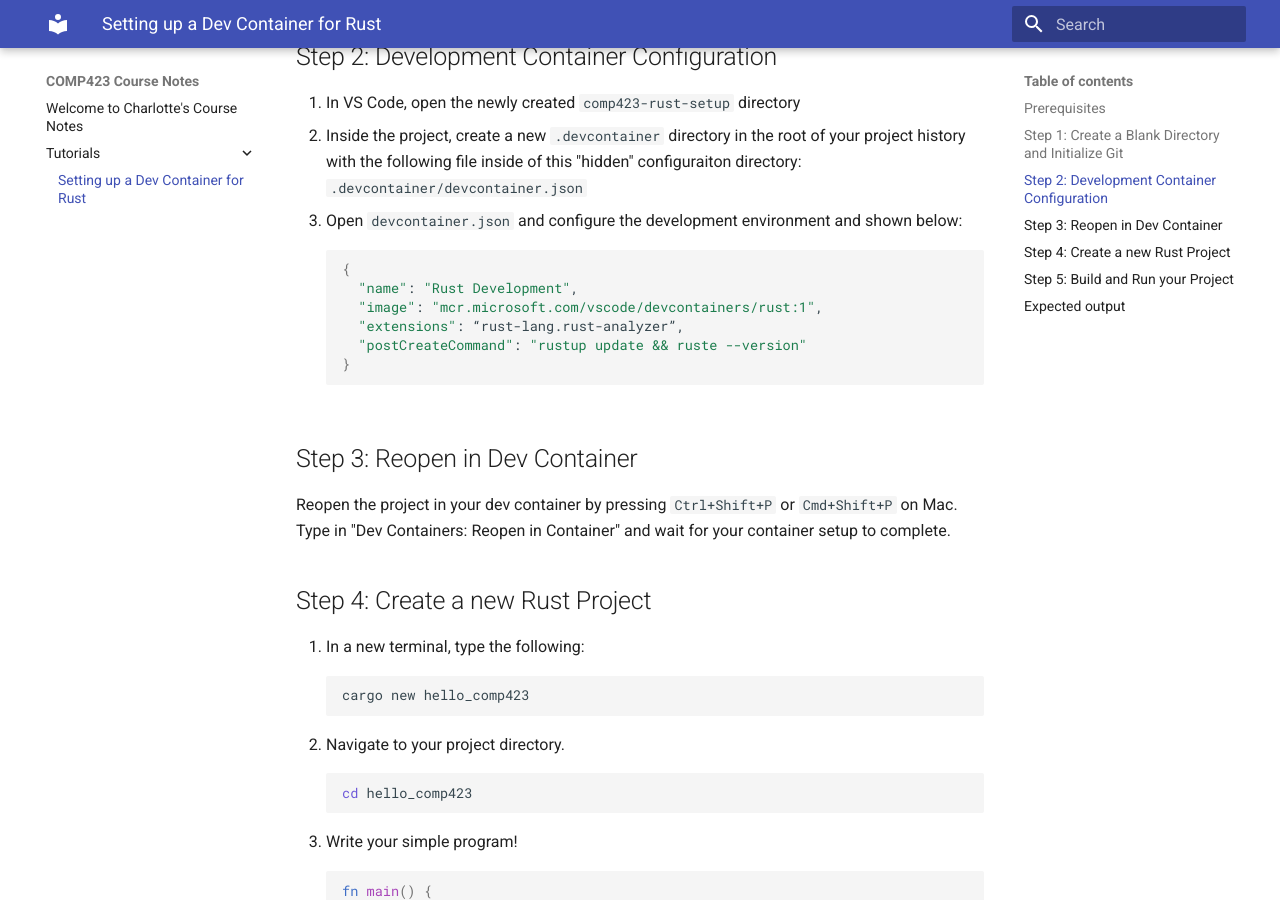
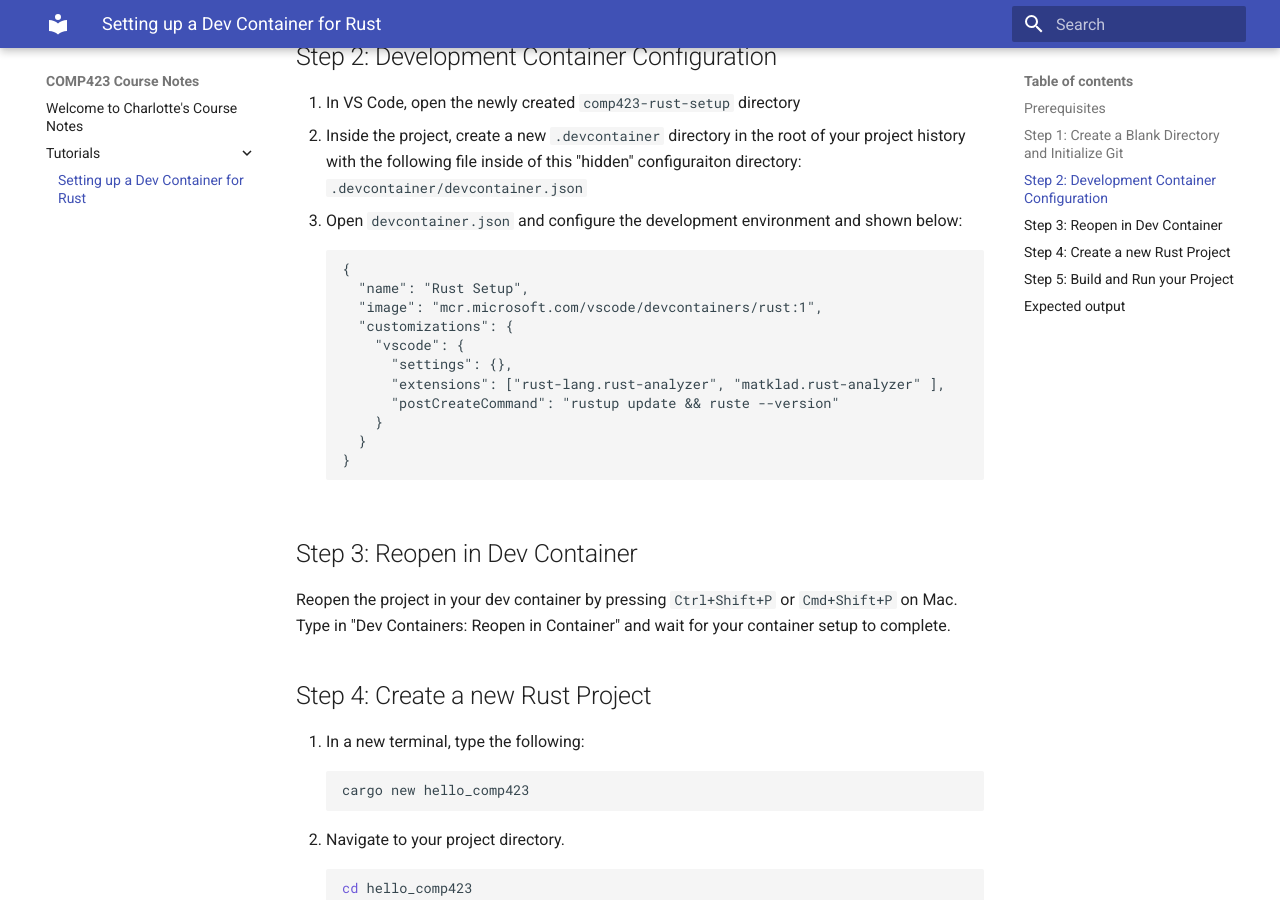
Before and after one commit to charlottetsui/comp423-course-notes, an MkDocs documentation site: the page built from docs/tutorials/rust-setup.md, in a window 1280 px wide and 900 px high, scrolled down 721 px. Built offline with MkDocs 1.6.1 and Material for MkDocs 9.7.7, drawn with Linux system fonts in a browser that asks for light colours.

Commit message:
fix setup issues

````diff
--- a/docs/tutorials/rust-setup.md
+++ b/docs/tutorials/rust-setup.md
@@ -42,12 +42,17 @@
 2. Inside the project, create a new `.devcontainer` directory in the root of your project history with the following file inside of this "hidden" configuraiton directory:
 `.devcontainer/devcontainer.json`
 3. Open `devcontainer.json` and configure the development environment and shown below:
-```bash
+```
 {
-  "name": "Rust Development",
+  "name": "Rust Setup",
   "image": "mcr.microsoft.com/vscode/devcontainers/rust:1",
-  "extensions": “rust-lang.rust-analyzer”,
-  "postCreateCommand": "rustup update && ruste --version"
+  "customizations": {
+    "vscode": {
+      "settings": {},
+      "extensions": ["rust-lang.rust-analyzer", "matklad.rust-analyzer" ],
+      "postCreateCommand": "rustup update && ruste --version"
+    }
+  }
 }
 ```
 
````
